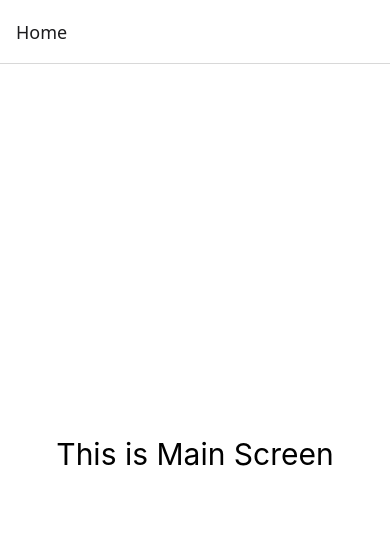
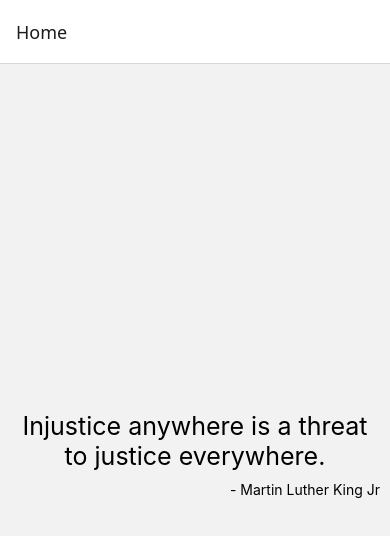
Before and after one commit to DusanPeric44/first-react-app, a React Native app: screen /Home in a window 390 px wide. Shown: the top 536 px of the page. Built offline with nearby package versions, Linux system fonts and the light colour scheme.

Commit message:
med challenge lekcija 3

```diff
--- a/App.js
+++ b/App.js
@@ -3,6 +3,8 @@ import { StyleSheet, Text, View } from "react-native";
 import { NavigationContainer } from "@react-navigation/native";
 import { createStackNavigator } from "@react-navigation/stack";
 import MainScreen from "./screens/MainScreen";
+import ExcerciseScreen from "./screens/ExerciseScreen";
+import QuoteScreen from "./screens/QuoteScreen";
 
 const Stack = createStackNavigator();
 
@@ -10,7 +12,7 @@ export default function App() {
   return (
     <NavigationContainer>
       <Stack.Navigator>
-        <Stack.Screen name="Home" component={MainScreen}></Stack.Screen>
+        <Stack.Screen name="Home" component={QuoteScreen}></Stack.Screen>
       </Stack.Navigator>
     </NavigationContainer>
   );
--- /dev/null
+++ b/screens/ExerciseScreen.js
@@ -0,0 +1,30 @@
+import React from "react";
+import { Text, StyleSheet, View } from "react-native";
+
+const ExcerciseScreen = () => {
+  //   Deklaracija varijabli let, const
+
+  let message1 = "Hi there!";
+
+  let message2 = "Moja varijabla ima novu vrijednost!";
+
+  return (
+    <View style={styles.container}>
+      <Text>{message1}</Text>
+      <Text>{message2}</Text>
+    </View>
+  );
+};
+
+const styles = StyleSheet.create({
+  container: {
+    flex: 1,
+    alignItems: "center",
+    justifyContent: "center",
+  },
+});
+
+export default ExcerciseScreen;
+
+//Komponenta QuoteScreen prikazuje citat i njegovog autora.
+// Koristiti let i const varijable za citat i autora.
--- /dev/null
+++ b/screens/QuoteScreen.js
@@ -0,0 +1,40 @@
+import React from "react";
+import { Text, StyleSheet, View } from "react-native";
+
+const QuoteScreen = () => {
+  //   Deklaracija varijabli let, const
+
+  let quote = "Injustice anywhere is a threat to justice everywhere.";
+
+  const author = "- Martin Luther King Jr";
+
+  return (
+    <View style={styles.container}>
+      <Text style={styles.quoteStyle}>{quote}</Text>
+      <Text>{author}</Text>
+    </View>
+  );
+};
+
+const styles = StyleSheet.create({
+  container: {
+    flex: 1,
+    alignItems: "flex-end",
+    justifyContent: "center",
+    padding: 10,
+  },
+  quoteStyle: {
+    fontSize: 25,
+    textAlign: "center",
+    marginBottom: 10,
+  },
+  authorStyle: {
+    fontSize: 20,
+    textAlign: "left",
+  },
+});
+
+export default QuoteScreen;
+
+//Komponenta QuoteScreen prikazuje citat i njegovog autora.
+// Koristiti let i const varijable za citat i autora.
```
